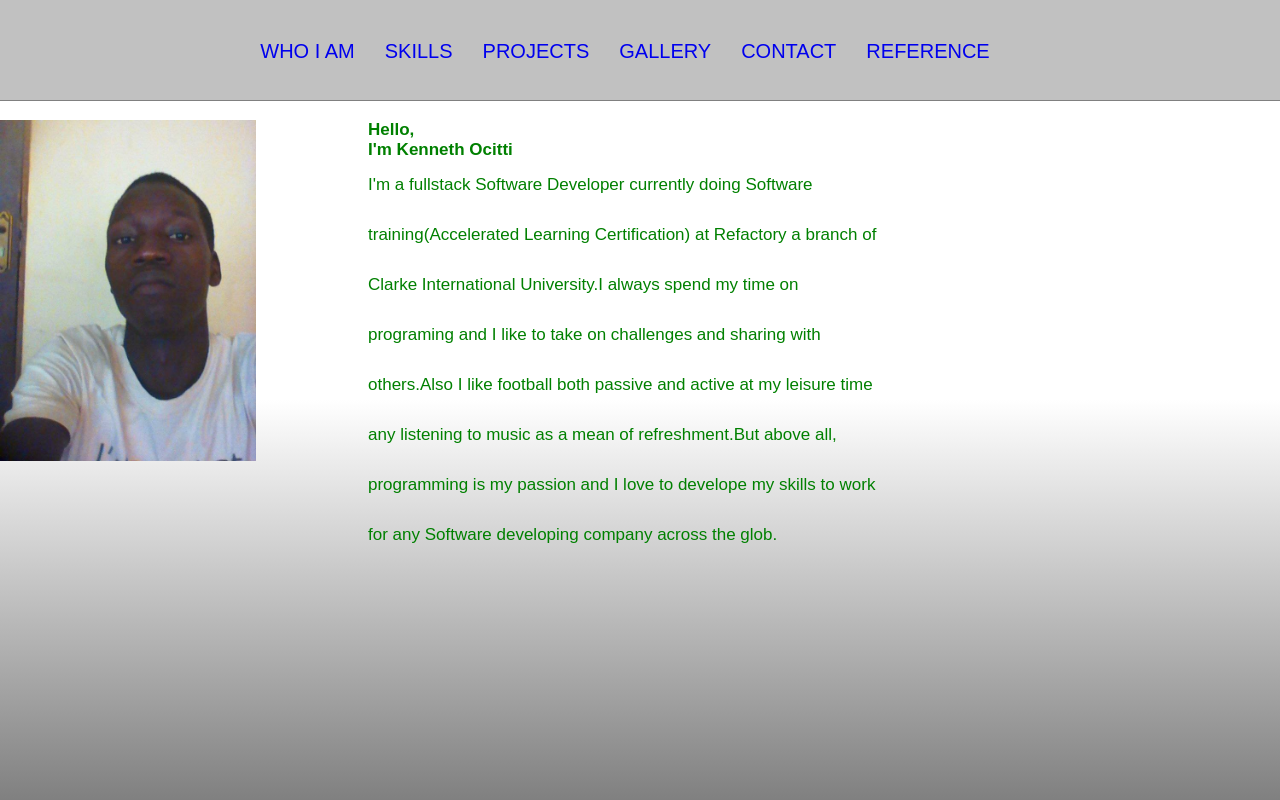
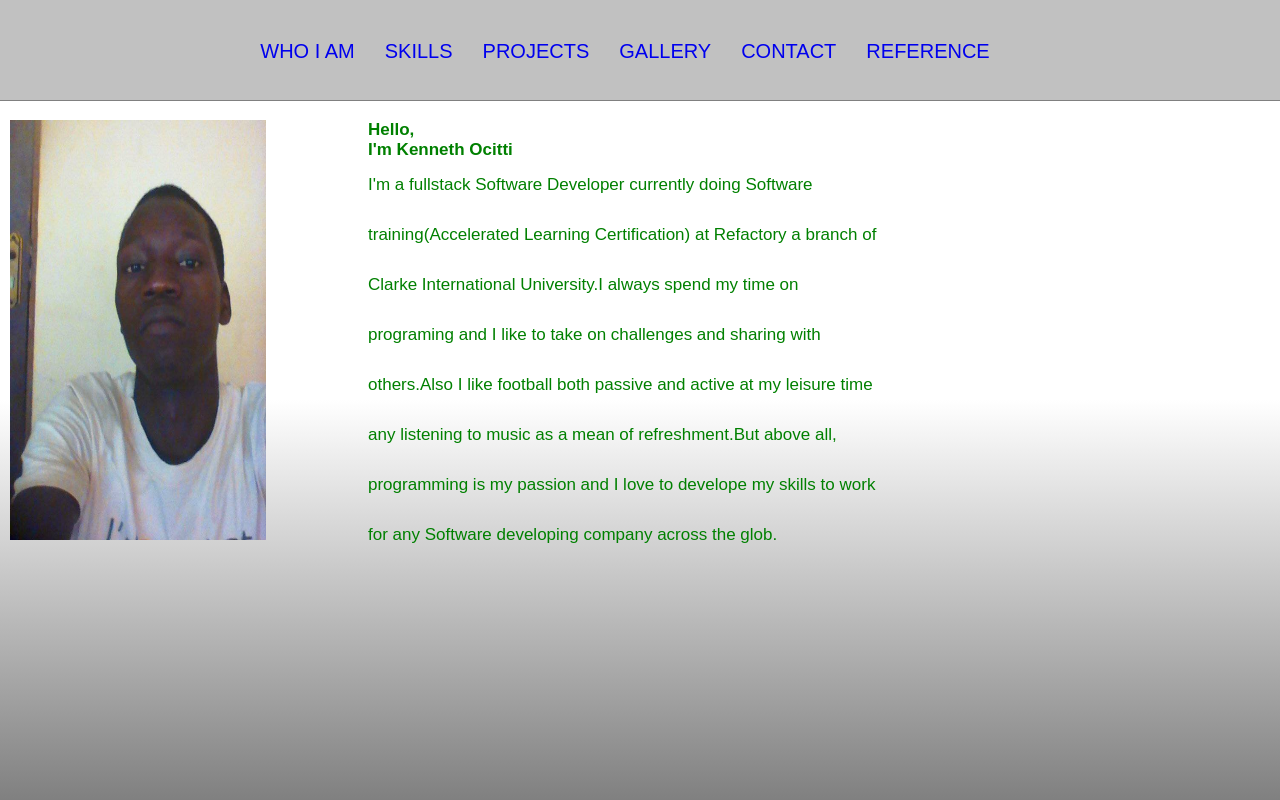
Before and after one commit to OcittiKenneth/My-Potfolio, a website: page mypotfolio/potfolio/public/index.html in a window 1280 px wide. Shown: the top 800 px of the page. Drawn offline with Linux system fonts and the light colour scheme.

Commit message:
removing unwanted comments and providing styling

```diff
--- a/mypotfolio/potfolio/public/potfolio.css
+++ b/mypotfolio/potfolio/public/potfolio.css
@@ -1,9 +1,10 @@
+/* stylig for body */
+
 * {
     margin: 0;
     padding: 0;
     font-family: arial;
     font-size: 17px;
-    /* background-color: rgb(245, 245, 245); */
 }
 
 section {
@@ -17,7 +18,6 @@ section {
 }
 
 #pageB {
-    /* background-image: url(js.jpeg); */
     background-position: left;
     background-repeat: no-repeat;
     background-size: contain;
@@ -66,7 +66,6 @@ ul li {
 }
 
 ul li a:hover {
-    /* background-color: white; */
     color: white;
     text-decoration: underline;
     background-color: lightgray;
@@ -119,7 +118,6 @@ textarea {
 
 input[type=submit] {
     font-weight: 550;
-    /* background-color: lightgray; */
     border: 1px solid #c1c1c1;
     padding: 8px;
     border-radius: 3px;
@@ -164,7 +162,8 @@ input[type=submit] {
     margin-top: 120px;
     float: left;
     width: 20%;
-    height: auto;
+    height: 420px;
+    margin-left: 10px;
 }
 
 
@@ -190,7 +189,6 @@ input[type=submit] {
 }
 
 #leftDiv {
-    /* background-color: gray; */
     float: left;
     padding: 10px;
     width: 31%;
@@ -283,7 +281,6 @@ input[type=submit] {
     border: 1px solid #ccc;
     float: left;
     width: 200px;
-    /* margin: 20px; */
     background-color: rgb(255, 255, 255);
 }
 
```
